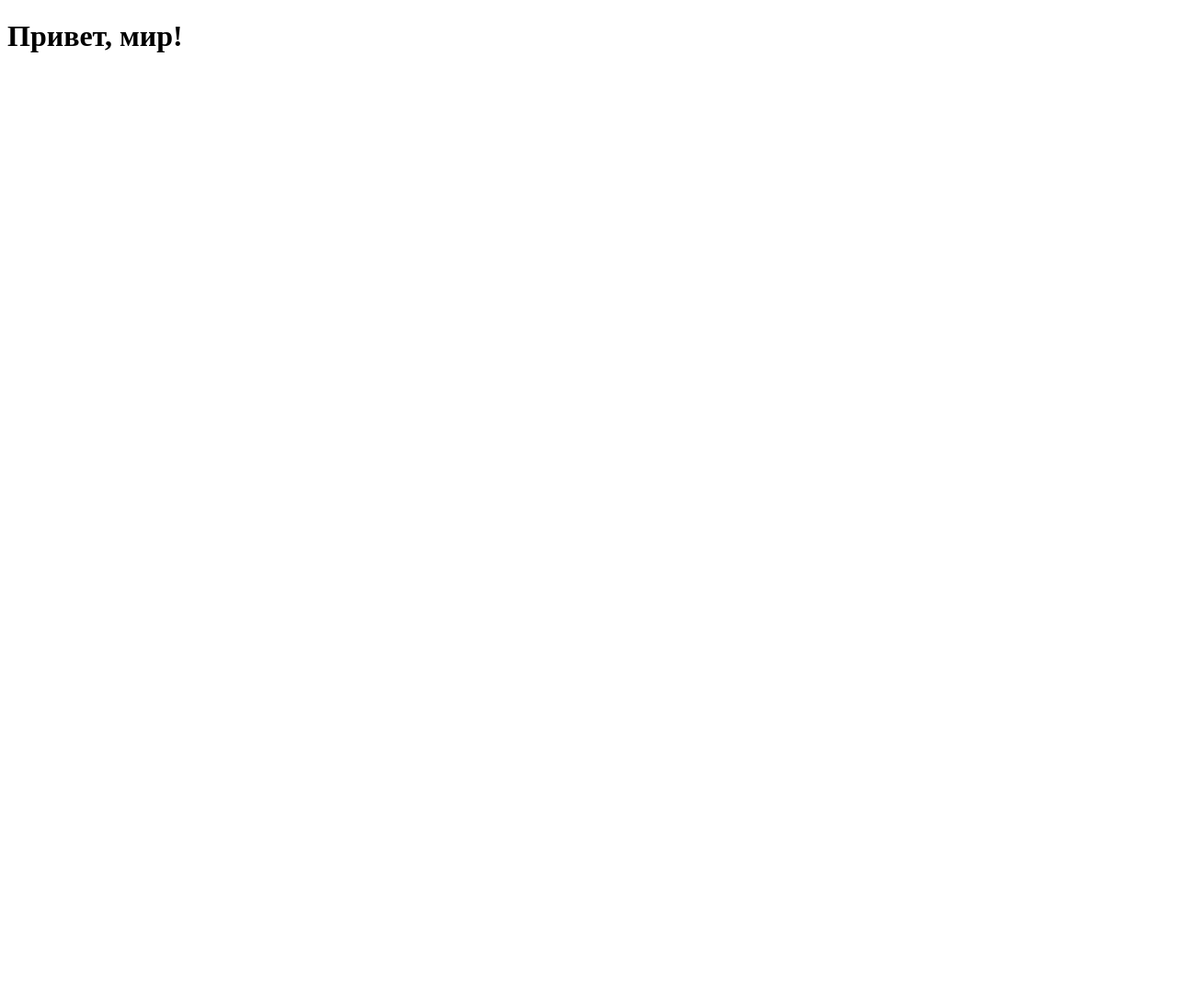
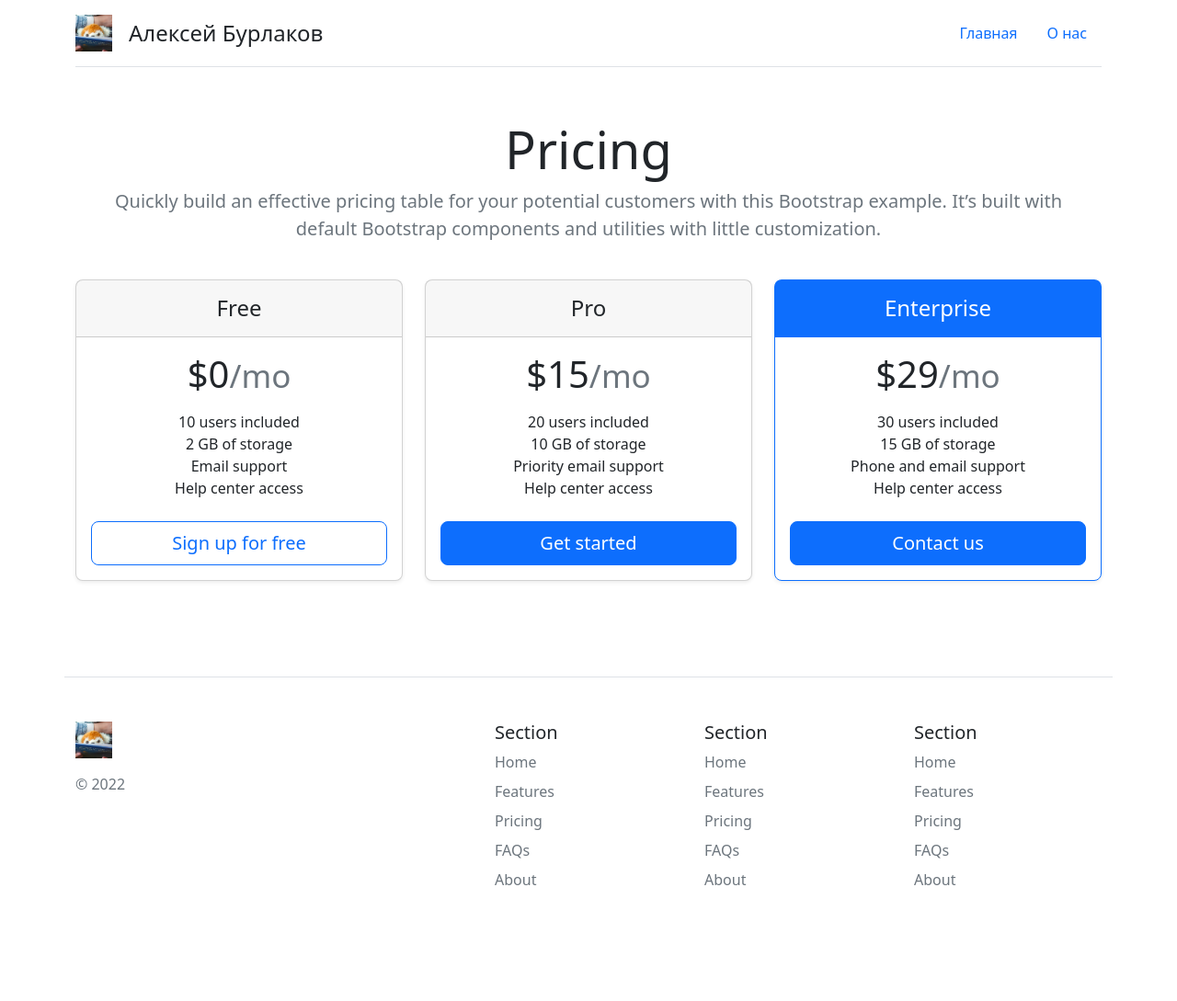
Before and after one commit to a-burlakov/learning, a Flask app: page / in a window 1280 px wide. Before the commit the page is almost empty. Shown: the whole page at 92% size. Before the commit the page ends 57 px from the top, so only its background shows below. Run offline with Flask 2, Linux system fonts and the light colour scheme.

Commit message:
Copypasted a bootstrap template.

```diff
--- a/main.py
+++ b/main.py
@@ -1,4 +1,4 @@
-from flask import Flask, render_template
+from flask import Flask, render_template, url_for
 
 app = Flask(__name__)
 
--- /dev/null
+++ b/templates/base.html
@@ -0,0 +1,78 @@
+<!DOCTYPE html>
+<html lang="ru">
+<head>
+    <meta charset="UTF-8">
+    <link rel="stylesheet" href="{{ url_for('static', filename='css/main.css') }}">
+    <link rel="stylesheet" href="https://cdn.jsdelivr.net/npm/bootstrap@5.2.3/dist/css/bootstrap.min.css">
+    <title>{% block title %}{% endblock %}</title>
+</head>
+<body>
+    <div class="container">
+    <header class="d-flex flex-wrap justify-content-center py-3 mb-4 border-bottom">
+      <a href="/" class="d-flex align-items-center mb-3 mb-md-0 me-md-auto text-dark text-decoration-none">
+            <img src="static/logo.png" width="40" height="40">
+          <svg class="bi me-2" width="10" height="10"></svg>
+        <span class="fs-4">Алексей Бурлаков</span>
+      </a>
+
+      <ul class="nav nav-pills">
+        <li class="nav-item"><a href="/" class="nav-link" aria-current="page">Главная</a></li>
+        <li class="nav-item"><a href="/about" class="nav-link">О нас</a></li>
+      </ul>
+    </header>
+  </div>
+
+    {% block body %}{% endblock %}
+
+
+    <div class="container">
+  <footer class="row row-cols-1 row-cols-sm-2 row-cols-md-5 py-5 my-5 border-top">
+    <div class="col mb-3">
+      <a href="/" class="d-flex align-items-center mb-3 link-dark text-decoration-none">
+             <img src="static/logo.png" width="40" height="40">
+        <svg class="bi me-2" width="40" height="32"><use xlink:href="#bootstrap"></use></svg>
+      </a>
+      <p class="text-muted">© 2022</p>
+    </div>
+
+    <div class="col mb-3">
+
+    </div>
+
+    <div class="col mb-3">
+      <h5>Section</h5>
+      <ul class="nav flex-column">
+        <li class="nav-item mb-2"><a href="#" class="nav-link p-0 text-muted">Home</a></li>
+        <li class="nav-item mb-2"><a href="#" class="nav-link p-0 text-muted">Features</a></li>
+        <li class="nav-item mb-2"><a href="#" class="nav-link p-0 text-muted">Pricing</a></li>
+        <li class="nav-item mb-2"><a href="#" class="nav-link p-0 text-muted">FAQs</a></li>
+        <li class="nav-item mb-2"><a href="#" class="nav-link p-0 text-muted">About</a></li>
+      </ul>
+    </div>
+
+    <div class="col mb-3">
+      <h5>Section</h5>
+      <ul class="nav flex-column">
+        <li class="nav-item mb-2"><a href="#" class="nav-link p-0 text-muted">Home</a></li>
+        <li class="nav-item mb-2"><a href="#" class="nav-link p-0 text-muted">Features</a></li>
+        <li class="nav-item mb-2"><a href="#" class="nav-link p-0 text-muted">Pricing</a></li>
+        <li class="nav-item mb-2"><a href="#" class="nav-link p-0 text-muted">FAQs</a></li>
+        <li class="nav-item mb-2"><a href="#" class="nav-link p-0 text-muted">About</a></li>
+      </ul>
+    </div>
+
+    <div class="col mb-3">
+      <h5>Section</h5>
+      <ul class="nav flex-column">
+        <li class="nav-item mb-2"><a href="#" class="nav-link p-0 text-muted">Home</a></li>
+        <li class="nav-item mb-2"><a href="#" class="nav-link p-0 text-muted">Features</a></li>
+        <li class="nav-item mb-2"><a href="#" class="nav-link p-0 text-muted">Pricing</a></li>
+        <li class="nav-item mb-2"><a href="#" class="nav-link p-0 text-muted">FAQs</a></li>
+        <li class="nav-item mb-2"><a href="#" class="nav-link p-0 text-muted">About</a></li>
+      </ul>
+    </div>
+  </footer>
+</div>
+
+</body>
+</html>
--- a/templates/index.html
+++ b/templates/index.html
@@ -1,10 +1,76 @@
-<!DOCTYPE html>
-<html lang="en">
-<head>
-    <meta charset="UTF-8">
-    <title>Title</title>
-</head>
-<body>
-  <h1>Привет, мир!</h1>
-</body>
-</html>
+{% extends 'base.html' %}
+
+{% block title %}
+Главная страница
+{% endblock %}
+
+{% block body %}
+<div class="container py-3">
+  <header>
+
+
+    <div class="pricing-header p-3 pb-md-4 mx-auto text-center">
+      <h1 class="display-4 fw-normal">Pricing</h1>
+      <p class="fs-5 text-muted">Quickly build an effective pricing table for your potential customers with this Bootstrap example. It’s built with default Bootstrap components and utilities with little customization.</p>
+    </div>
+  </header>
+
+  <main>
+    <div class="row row-cols-1 row-cols-md-3 mb-3 text-center">
+      <div class="col">
+        <div class="card mb-4 rounded-3 shadow-sm">
+          <div class="card-header py-3">
+            <h4 class="my-0 fw-normal">Free</h4>
+          </div>
+          <div class="card-body">
+            <h1 class="card-title pricing-card-title">$0<small class="text-muted fw-light">/mo</small></h1>
+            <ul class="list-unstyled mt-3 mb-4">
+              <li>10 users included</li>
+              <li>2 GB of storage</li>
+              <li>Email support</li>
+              <li>Help center access</li>
+            </ul>
+            <button type="button" class="w-100 btn btn-lg btn-outline-primary">Sign up for free</button>
+          </div>
+        </div>
+      </div>
+      <div class="col">
+        <div class="card mb-4 rounded-3 shadow-sm">
+          <div class="card-header py-3">
+            <h4 class="my-0 fw-normal">Pro</h4>
+          </div>
+          <div class="card-body">
+            <h1 class="card-title pricing-card-title">$15<small class="text-muted fw-light">/mo</small></h1>
+            <ul class="list-unstyled mt-3 mb-4">
+              <li>20 users included</li>
+              <li>10 GB of storage</li>
+              <li>Priority email support</li>
+              <li>Help center access</li>
+            </ul>
+            <button type="button" class="w-100 btn btn-lg btn-primary">Get started</button>
+          </div>
+        </div>
+      </div>
+      <div class="col">
+        <div class="card mb-4 rounded-3 shadow-sm border-primary">
+          <div class="card-header py-3 text-bg-primary border-primary">
+            <h4 class="my-0 fw-normal">Enterprise</h4>
+          </div>
+          <div class="card-body">
+            <h1 class="card-title pricing-card-title">$29<small class="text-muted fw-light">/mo</small></h1>
+            <ul class="list-unstyled mt-3 mb-4">
+              <li>30 users included</li>
+              <li>15 GB of storage</li>
+              <li>Phone and email support</li>
+              <li>Help center access</li>
+            </ul>
+            <button type="button" class="w-100 btn btn-lg btn-primary">Contact us</button>
+          </div>
+        </div>
+      </div>
+    </div>
+
+
+  </footer>
+</div>
+{% endblock %}
```
Also changed, not shown: templates/about.html (+9 -10 lines), static/logo.png (added).
